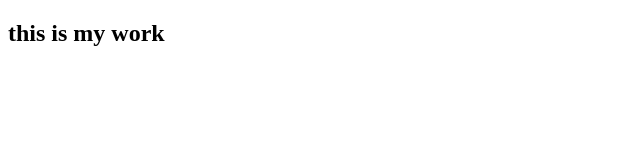
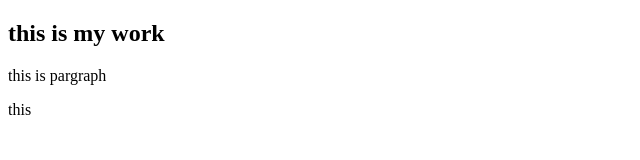
Before and after one commit to Fariscam/corsera1, a plain HTML site: page index.html in a window 1280 px wide. Shown: the whole page, without its empty margins (0-640 px from the left). Drawn offline with Linux system fonts and the light colour scheme.

Commit message:
pargraph

```diff
--- a/index.html
+++ b/index.html
@@ -6,6 +6,7 @@
     </head>
     <body>
         <h2>this is my work</h2>
-
+        <p>this is pargraph</p>
+        <P>this</P>
     </body>
 </html>
```
